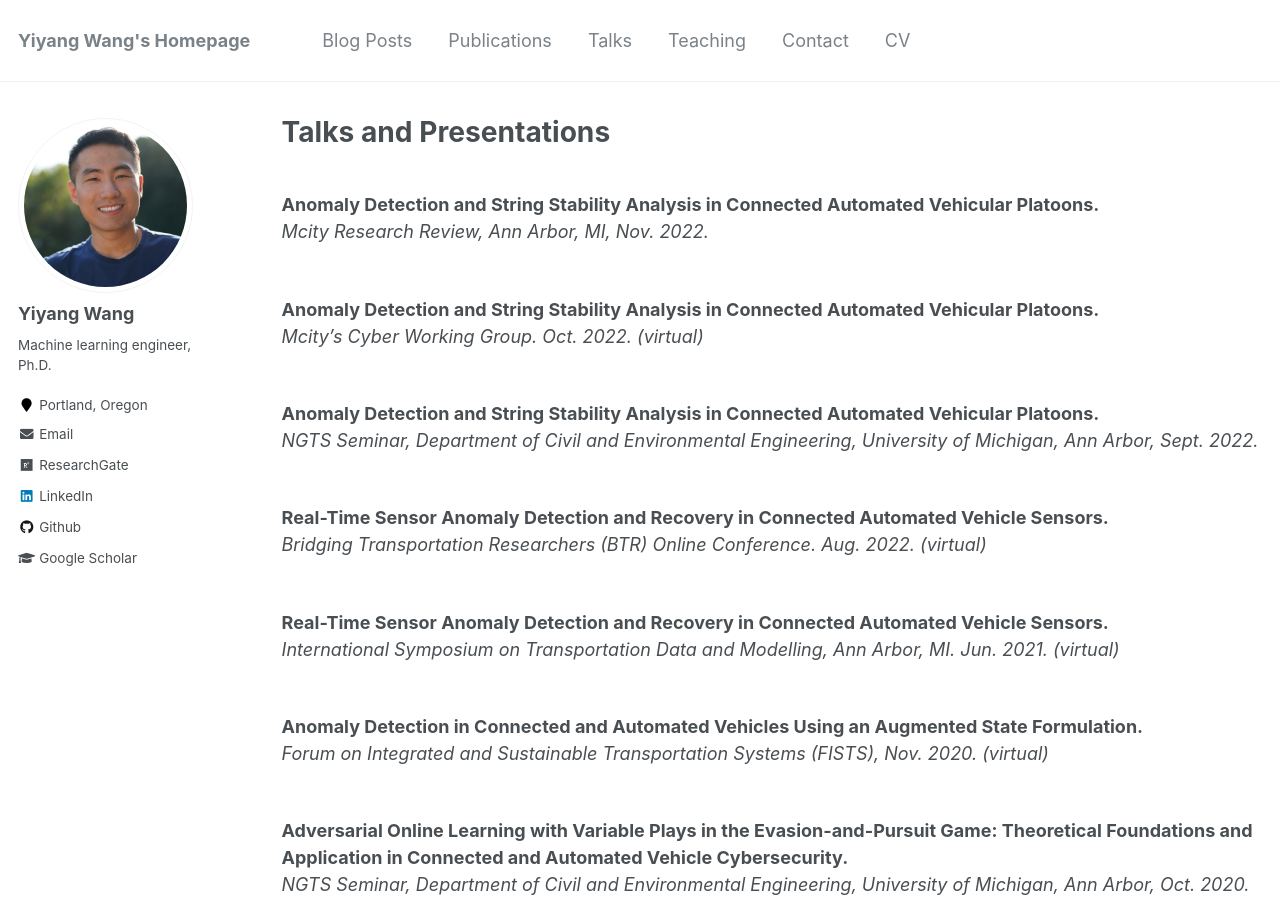
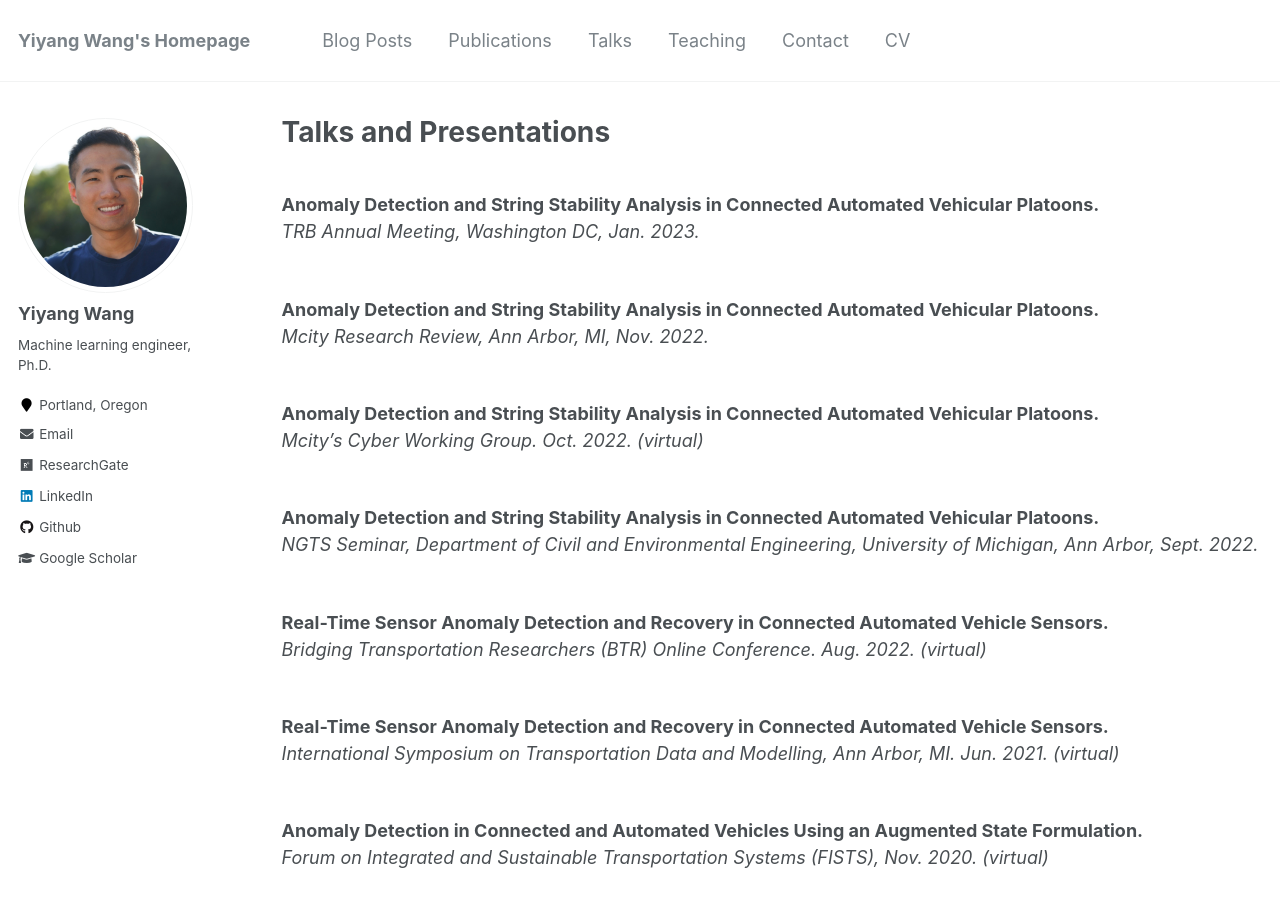
Before and after one commit to yiyangwan/yiyangwan.github.io, a Jekyll site: the page built from _pages/talks.md, in a window 1280 px wide and 900 px high. Built offline with Jekyll 4.4.1, drawn with Linux system fonts in a browser that asks for light colours.

Commit message:
Update talks.md

```diff
--- a/_pages/talks.md
+++ b/_pages/talks.md
@@ -4,6 +4,9 @@ title: "Talks and Presentations"
 permalink: /talks/
 author_profile: true
 ---
+<br><b>Anomaly Detection and String Stability Analysis in Connected Automated Vehicular Platoons.</b><br>
+<i>TRB Annual Meeting, Washington DC, Jan. 2023. </i>
+
 <br><b>Anomaly Detection and String Stability Analysis in Connected Automated Vehicular Platoons.</b><br>
 <i>Mcity Research Review, Ann Arbor, MI, Nov. 2022. </i>
 
```
